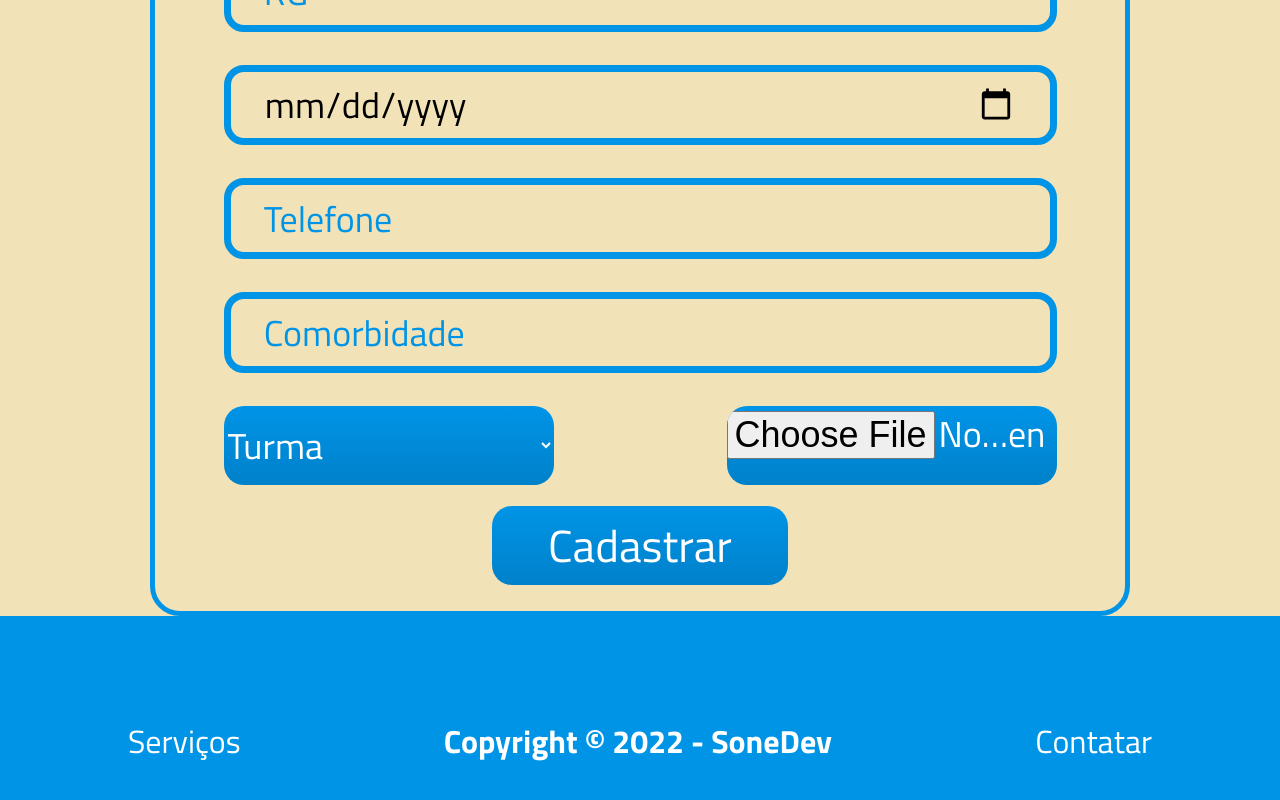
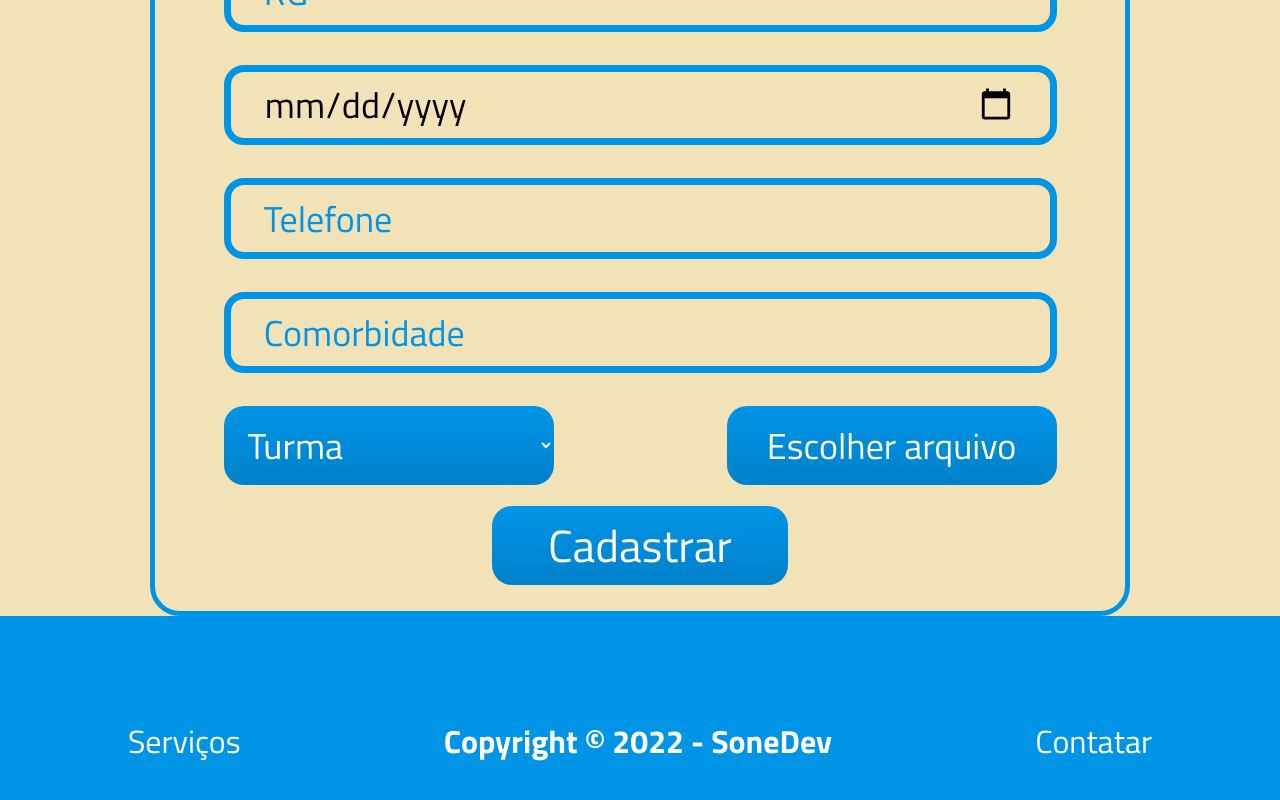
Before and after one commit to GustavoHenriqueFerreira/Car-metro, a React (Create React App) app in the folder carometro-ui/: page /cadastroAluno in a window 1280 px wide. Shown: the part 909-1709 px from the top of the page. Built offline with nearby package versions, Linux system fonts and the light colour scheme.

Commit message:
Ajuste no input tipo file

```diff
--- a/carometro-ui/src/assets/css/cadastroAluno.css
+++ b/carometro-ui/src/assets/css/cadastroAluno.css
@@ -73,12 +73,29 @@
   color: #0094E7;
 }
 
-
 .selects{
   display: flex;
   align-items: center;
   justify-content: space-between;
   /* margin-bottom: 5%; */
+}
+
+input[type="file"] {
+  display: none;
+}
+
+label {
+  width: 330px;
+  height: 79px;
+  background: linear-gradient(180deg, #0094E7 0%, #0081CA 100%);
+  font-family: 'Titillium Web', sans-serif;
+  font-size: 36px;
+  border-radius: 20px;
+  color: #FFF;
+  text-align: center;
+  display: flex;
+  align-items: center;
+  justify-content: center;
 }
 
 .select_turma{
@@ -90,20 +107,8 @@
   font-size: 36px;
   color: #FFF;
   border: none;
+  padding: 0px 0px 0px 20px;
 }
-
-/* .input_arquivo{
-  width: 330px;
-  height: 79px;
-  background: linear-gradient(180deg, #0094E7 0%, #0081CA 100%);
-  font-family: 'Titillium Web', sans-serif;
-  font-size: 36px;
-  color: #FFF;
-  border: none;
-} */
-
-
-
 
 .btn_aluno{
   width: 296px;
@@ -122,20 +127,3 @@
   justify-content: center;
   align-items: end;
 }
-
-/* input + span {
-    padding-right: 30px;
-  }
-
-  input:invalid+span:after {
-    position: absolute; content: '✖';
-    padding-left: 5px;
-    color: #8b0000;
-  }
-
-  input:valid+span:after {
-    position: absolute;
-    content: '✓';
-    padding-left: 5px;
-    color: #009000;
-  } */
--- a/carometro-ui/src/pages/cadastro/CadastroAluno.jsx
+++ b/carometro-ui/src/pages/cadastro/CadastroAluno.jsx
@@ -73,11 +73,8 @@ export default function CadastroAluno() {
                                     <option className='option_turma' value="">Turma</option> <option className='option_turma' value="">EM 3°A</option> <option className='option_turma' value="">EM 3°B</option> <option className='option_turma' value="">EM 3°C</option>
                                 </select>
 
-                                <input className="select_turma"
-                                    name="arquivo"
-                                    type="file"
-                                    placeholder="Escolher arquivo">
-                                </input>
+                                <label for="arquivo">Escolher arquivo</label>
+                                <input className="select_turma" type="file" name="arquivo" id="arquivo"></input>
                             </div>
 
                             <div class="box_btn_aluno">
```
